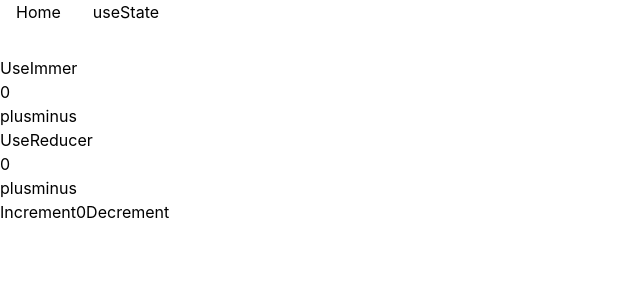
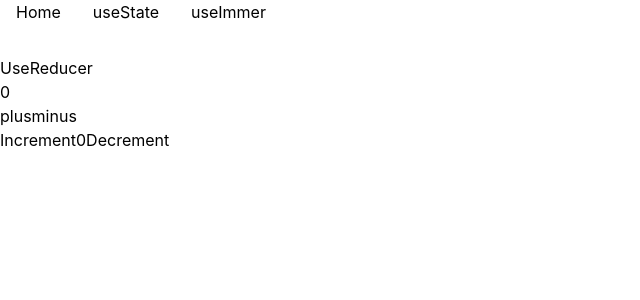
Before and after one commit to biniruu/playgrounds, a React (Create React App) app in the folder rooms/learning-react-typescript/: page / in a window 1280 px wide. Shown: the top 300 px of the page, without its empty margins (0-640 px from the left). Built offline with nearby package versions, Linux system fonts and the light colour scheme.

Commit message:
feat: move useImmer page from components folder to pages folder

```diff
--- a/rooms/learning-react-typescript/src/components/header/Header.tsx
+++ b/rooms/learning-react-typescript/src/components/header/Header.tsx
@@ -11,6 +11,9 @@ function Header() {
           <li className="mx-4">
             <NavLink to="/state">useState</NavLink>
           </li>
+          <li className="mx-4">
+            <NavLink to="/immer">useImmer</NavLink>
+          </li>
         </ul>
       </nav>
     </header>
--- a/rooms/learning-react-typescript/src/index.tsx
+++ b/rooms/learning-react-typescript/src/index.tsx
@@ -3,12 +3,13 @@ import 'index.css'
 import App from 'App'
 import store from 'app/store'
 import Home from 'pages/Home'
+
+import UseImmer from 'pages/UseImmer'
 import UseState from 'pages/UseState'
 import React from 'react'
 import ReactDOM from 'react-dom/client'
 import { Provider } from 'react-redux'
 import { Route, BrowserRouter as Router, Routes } from 'react-router-dom'
-
 import reportWebVitals from 'reportWebVitals'
 
 // eslint-disable-next-line prettier/prettier
@@ -21,6 +22,8 @@ root.render(
           <Route element={<App />}>
             <Route path="/" element={<Home />} />
             <Route path="/state" element={<UseState />} />
+            <Route path="/immer" element={<UseImmer />} />
+            <Route path="/immer" element={<UseImmer />} />
           </Route>
         </Routes>
       </Router>
--- a/rooms/learning-react-typescript/src/pages/Home.tsx
+++ b/rooms/learning-react-typescript/src/pages/Home.tsx
@@ -1,11 +1,9 @@
-import UseImmer from 'components/immer/UseImmer'
 import Counter from 'components/redux/Counter'
 import UseReducer from 'components/useReducer/UseReducer'
 
 function Home() {
   return (
     <div>
-      <UseImmer />
       <UseReducer />
       <Counter />
     </div>
```
Also changed, not shown: rooms/learning-react-typescript/src/pages/UseImmer.tsx (renamed from rooms/learning-react-typescript/src/components/immer/UseImmer.tsx).
